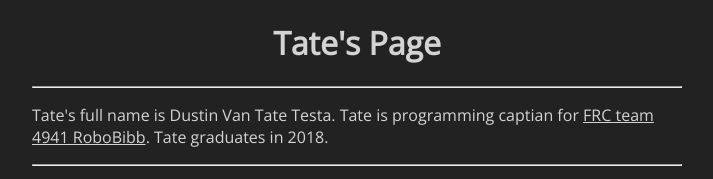
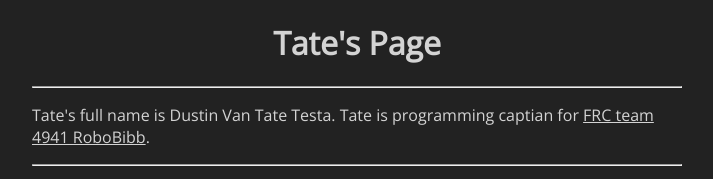
Before and after one commit to dvtate/me.dvtt.net, a plain HTML site: page index.html in a window 1280 px wide. Shown: the top 179 px of the page, without its empty margins (283-996 px from the left). Drawn offline with nearby package versions, Linux system fonts and the light colour scheme.

Commit message:
grad date not important

```diff
--- a/index.html
+++ b/index.html
@@ -32,7 +32,7 @@
             <center><h1>Tate's Page</h1></center>
             <hr/>
             <p>Tate's full name is Dustin Van Tate Testa. Tate is programming
-                 captian for <a href="https://robobibb.github.io" target="_blank">FRC team 4941 RoboBibb</a>. Tate graduates in 2018.</p>
+                 captian for <a href="https://robobibb.github.io" target="_blank">FRC team 4941 RoboBibb</a>.</p>
             <hr/>
             <ul>
                 <p><a href="https://github.com/dvtate/" target="_blank"><img src="http://github.com/favicon.ico" />Tate writes Code</a></p>
```
